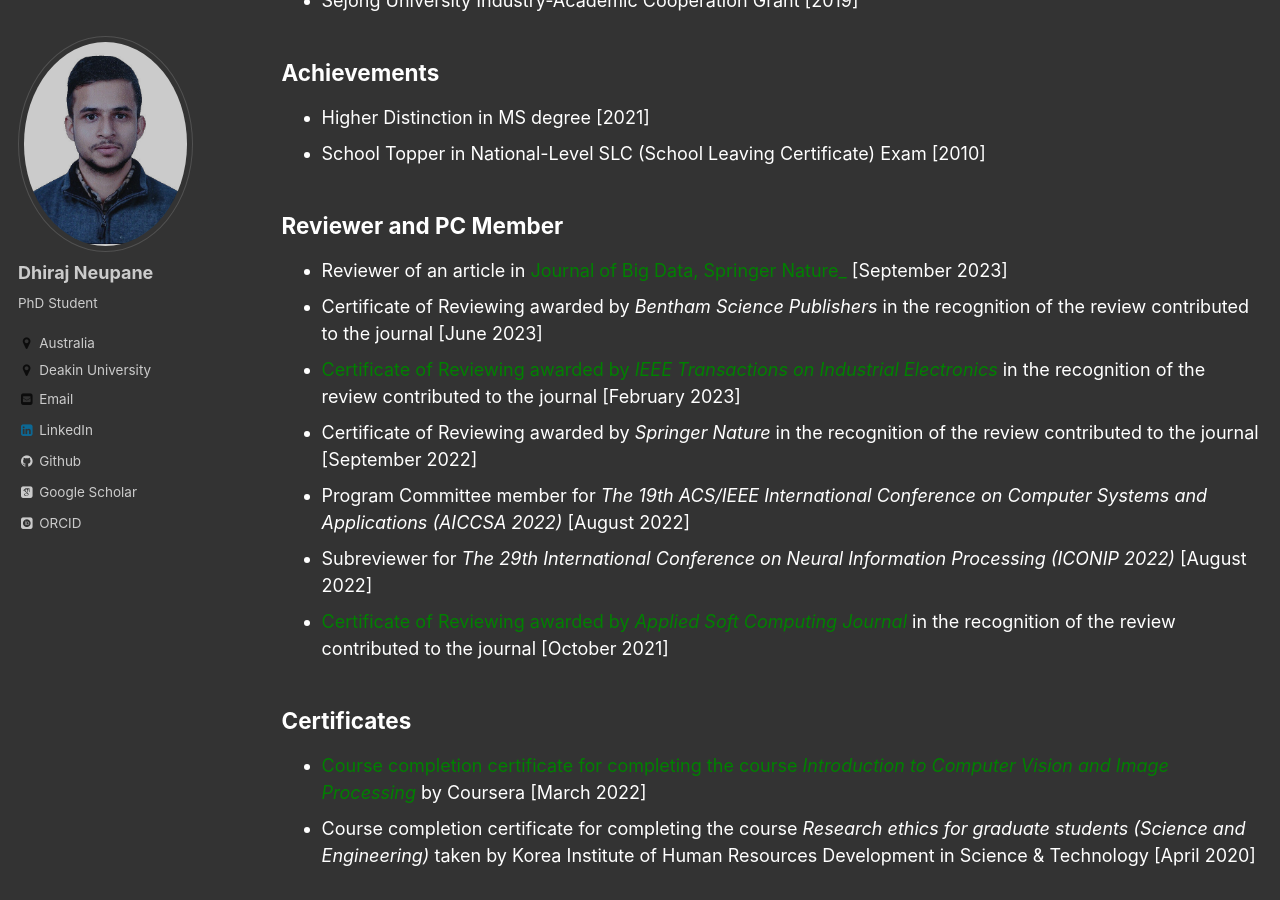
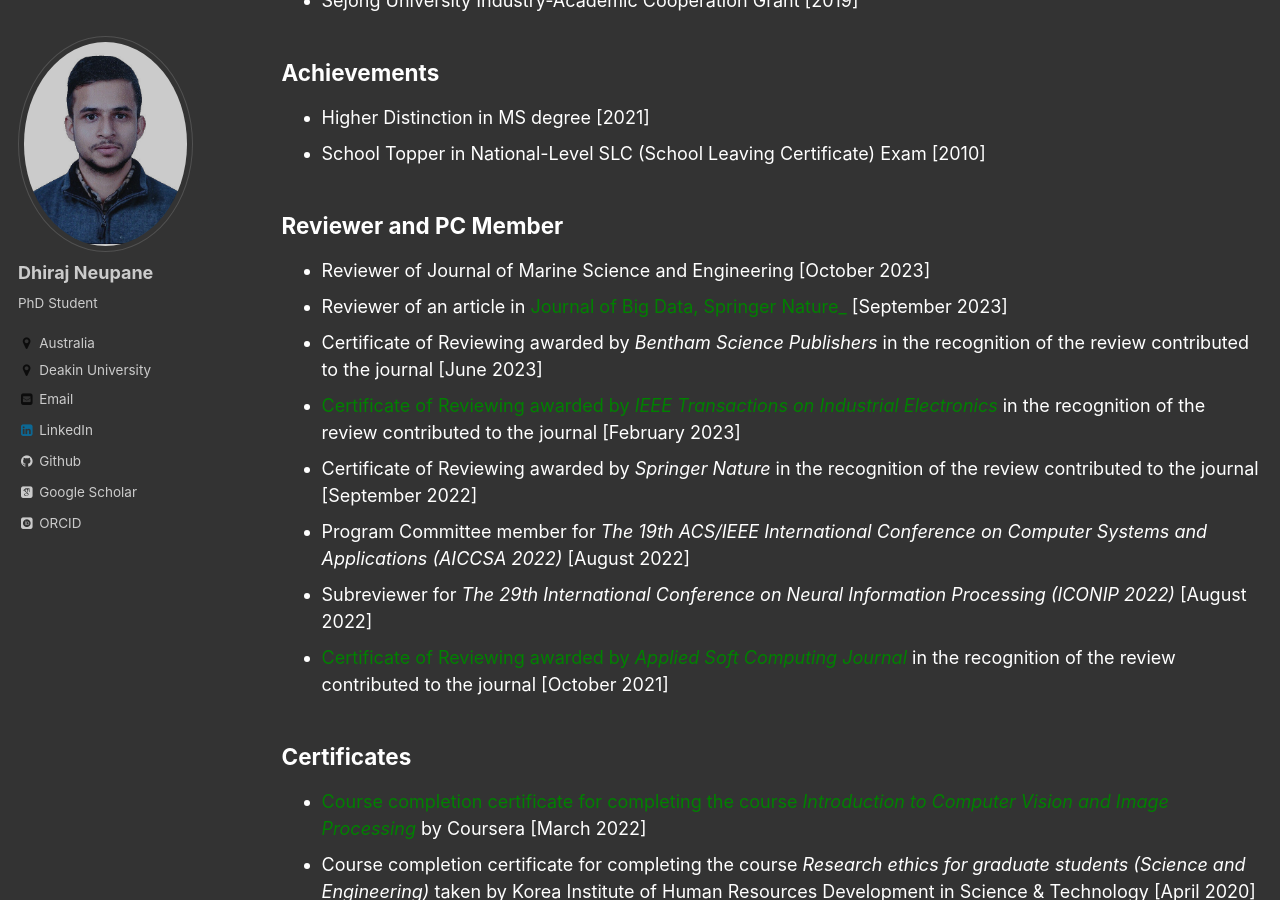
Before and after one commit to dhirajneupane/academicPortfolio, a Jekyll site: the page built from _pages/grants-awards.md, in a window 1280 px wide and 900 px high, scrolled down 357 px. Built offline with Jekyll 4.4.1, drawn with Linux system fonts in a browser that asks for light colours; some web fonts are replaced.

Commit message:
Update grants-awards.md

```diff
--- a/_pages/grants-awards.md
+++ b/_pages/grants-awards.md
@@ -17,6 +17,7 @@ redirect_from:
 * School Topper in National-Level SLC (School Leaving Certificate) Exam [2010]
 
 ## Reviewer and PC Member
+* Reviewer of [Journal of Marine Science and Engineering](https://github.com/dhirajneupane/academicPortfolio/blob/main/files/ReviewerCertificates/RC_DN_JSME.pdf){:target="_blank"} [October 2023]
 * Reviewer of an article in [<span style="color:green">Journal of Big Data, Springer Nature_</span>](https://journalofbigdata.springeropen.com/){:target="_blank"} [September 2023]
 * Certificate of Reviewing awarded by _Bentham Science Publishers_ in the recognition of the review contributed to the journal [June 2023]
 * [<span style="color:green">Certificate of Reviewing awarded by _IEEE Transactions on Industrial Electronics_</span>](https://www.linkedin.com/posts/dhiraj-neupane-6b3089113_ieee-reviewer-activity-7026848069040160768-Ltda?utm_source=share&utm_medium=member_desktop){:target="_blank"} in the recognition of the review contributed to the journal [February 2023]
```
